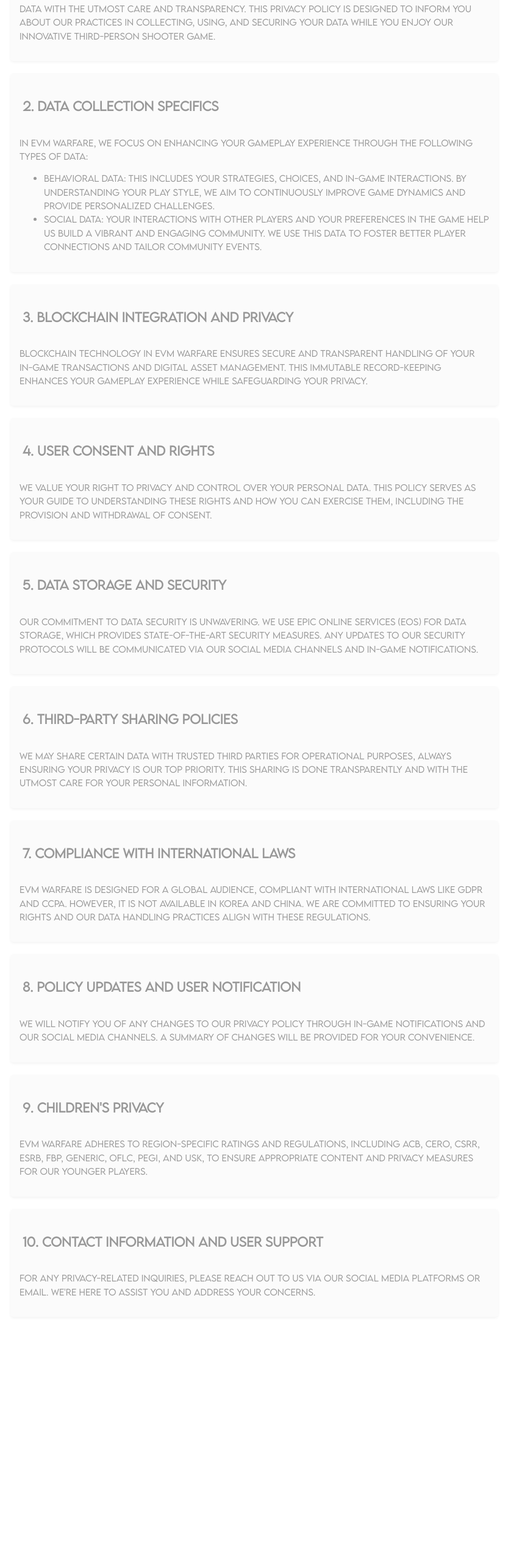
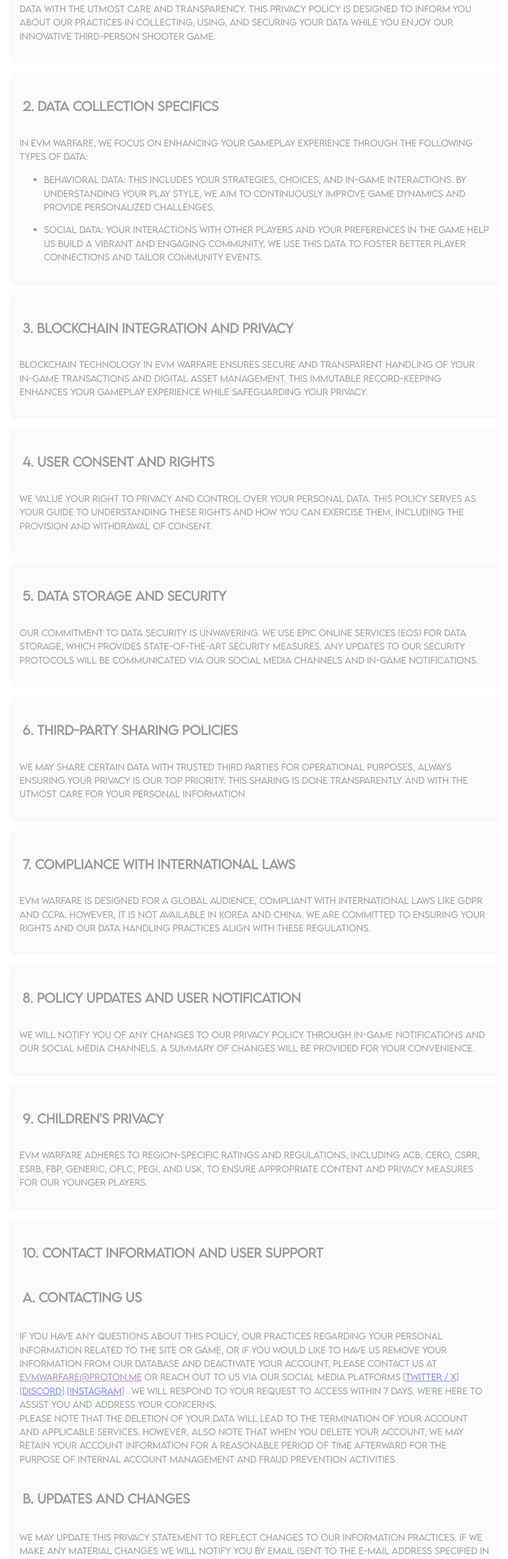
Before and after one commit to harshitsiwach/latest, a Next.js app: page /privacypolicy in a window 1280 px wide. Shown: the part 241-2797 px from the top of the page at 61% size, without its empty margins (223-1056 px from the left). Before the commit the page ends 2448 px from the top, so only its background shows below. Built offline with nearby package versions, Linux system fonts and the light colour scheme.

Commit message:
contact info updated in privacy policy

```diff
--- a/src/app/components/PrivacyPolicy.js
+++ b/src/app/components/PrivacyPolicy.js
@@ -1,6 +1,8 @@
 import React from 'react';
 import Head from 'next/head';
 import styles from '../page.module.css';
+import Link from 'next/link';
+import { Target } from 'lucide-react';
 
 const PrivacyPolicy = () => {
   return (
@@ -24,11 +26,15 @@
           <h2 className={styles.subHeading}>2. Data Collection Specifics</h2>
           <p className={styles.paragraph}>
             In EVM Warfare, we focus on enhancing your gameplay experience through the following types of data:
-            <ul>
-              <li>Behavioral Data: This includes your strategies, choices, and in-game interactions. By understanding your play style, we aim to continuously improve game dynamics and provide personalized challenges.</li>
-              <li>Social Data: Your interactions with other players and your preferences in the game help us build a vibrant and engaging community. We use this data to foster better player connections and tailor community events.</li>
-            </ul>
           </p>
+          <ul>
+            <li className={styles.paragraph}>
+              Behavioral Data: This includes your strategies, choices, and in-game interactions. By understanding your play style, we aim to continuously improve game dynamics and provide personalized challenges.
+            </li>
+            <li className={styles.paragraph}>
+              Social Data: Your interactions with other players and your preferences in the game help us build a vibrant and engaging community. We use this data to foster better player connections and tailor community events.
+            </li>
+          </ul>
         </div>
 
         {/* Section 3: Blockchain Integration and Privacy */}
@@ -89,9 +95,17 @@
 
         {/* Section 10: Contact Information and User Support */}
         <div className={styles.box}>
-          <h2 className={styles.subHeading}>10. Contact Information and User Support</h2>
+          <h2 className={styles.subHeading}>10. Contact Information and User Support</h2><br></br>
+          <h3 className={styles.subHeading}>A. Contacting Us</h3>
           <p className={styles.paragraph}>
-            For any privacy-related inquiries, please reach out to us via our social media platforms or email. We're here to assist you and address your concerns.
+          If you have any questions about this Policy, our practices regarding your personal information related to the Site or Game, or if you would like to have us remove your information from our database and deactivate your Account, please contact us at <Link href="">evmwarfare@proton.me</Link> or reach out to us via our social media platforms [<Link href={"https://twitter.com/ShardeumScape"} target='blank'>Twitter / X</Link>] [<Link href={"https://discord.gg/H42wMEXrbg"} target='blank'>Discord</Link>] [<Link href={"https://www.instagram.com/evm_warfare/"} target='blank'>Instagram</Link>] . We will respond to your request to access within 7 days. We're here to assist you and address your concerns. <br></br>
+          Please note that the deletion of your data will lead to the termination of your Account and applicable services. However, also note that when you delete your Account, we may retain your Account information for a reasonable period of time afterward for the purpose of internal account management and fraud prevention activities.
+          </p>
+
+          <h3 className={styles.subHeading}>B. Updates and Changes</h3>
+          <p className={styles.paragraph}>
+          We may update this privacy statement to reflect changes to our information practices. If we make any material changes we will notify you by email (sent to the e-mail address specified in your account) or by means of a notice on this Site prior to the change becoming effective. We encourage you to periodically review this page for the latest information on our privacy practices.
+          BY USING THE SITE AND/OR THE GAME, YOU SIGNIFY THAT YOU HAVE READ, UNDERSTAND AND AGREE TO THE TERMS OF THIS PRIVACY POLICY. IF YOU DO NOT AGREE WITH THIS PRIVACY POLICY, PLEASE DO NOT USE THE SITE OR THE GAME.
           </p>
         </div>
       </div>
```
